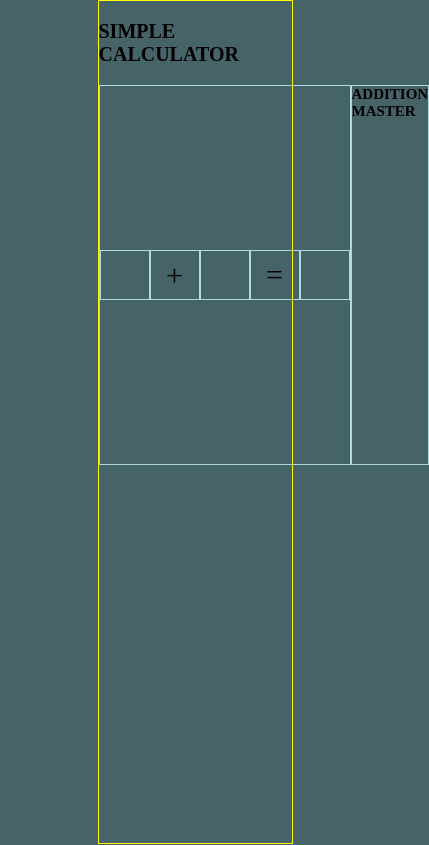
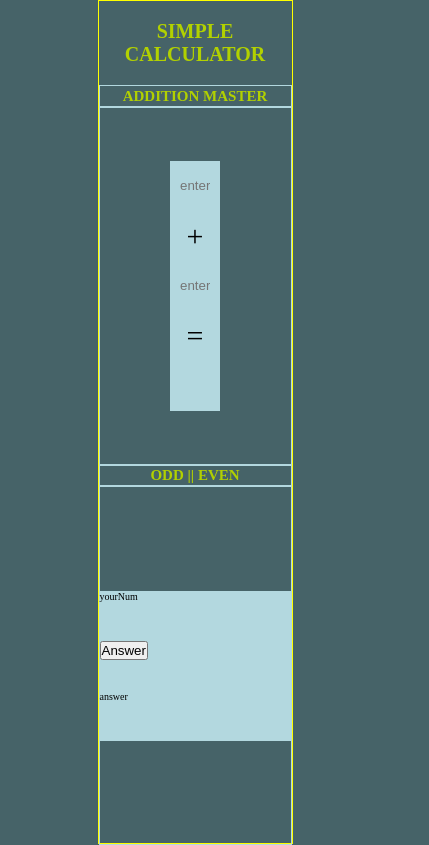
Before and after one commit to EmmanuelMoshood/NodeJS-Challenges, a plain HTML site: page index.html in a window 390 px wide. Shown: the whole page, 429 px wide, since content can reach past the window. Drawn offline with Linux system fonts and the light colour scheme.

Commit message:
started js functionalities

```diff
--- a/calc.js
+++ b/calc.js
@@ -0,0 +1,12 @@
+let sum = 0;
+
+document.querySelector('#addEntry1').addEventListener('click', entry1)
+document.querySelector('#addEntry2').addEventListener('click' entry2)
+
+let entry1 = Number(entry1);
+let entry2 = Number(entry2);
+
+function addEntries() {
+    sum = entry1 + entry2;
+    document.querySelector('#putSumHere').innerText = sum
+}
--- a/index.html
+++ b/index.html
@@ -17,24 +17,46 @@
     <main>
         <section class="funcSection">
             <div id="addEntry1">
-
+                <input id="addEntry1" placeholder="enter number 1">
             </div>
             <div id="addSign">
                 <p>+</p>
             </div>
-            <div id="addEntry2"></div>
+            <div id="addEntry2">
+                <input id="addEntry2" placeholder="enter number 2">
+            </div>
             <div id="equalTo">
                 <p>=</p>
             </div>
-            <div id="ansSum"></div>
+            <div >
+                <p>
+
+                    <span id="putSumHere"></span>
+                <p>
+            </div>
         </section>
         <section class="funcTitle">
             <h2>ADDITION MASTER</h2>
         </section>
+    </main>
 
 
-    </main>
-
+    <footer>
+        <section class="funcSection">
+            <div id="yourNum">
+                <p>yourNum</p>
+            </div>
+            <div>
+                <button id="btn1">Answer</button>
+            </div>
+            <div id="answer">
+                <p>answer</p>
+            </div>
+        </section>
+        <section class="funcTitle">
+            <h2>ODD || EVEN</h2>
+        </section>
+    </footer>
 
 
 
--- a/style.css
+++ b/style.css
@@ -23,6 +23,10 @@ header {
     align-items: center;
     justify-content: center ;
 }
+h1, h2, h3 {
+    text-align: center;
+    color: rgb(178, 209, 0);
+}
 
 
 main{
@@ -36,26 +40,83 @@ main section {
 .funcSection {
     flex: 2;
     display: flex;
+    flex-direction: row;
     justify-content: center;
     align-items: center;
-
+}
+.funcTitle {
+    padding: 5%;
+    display: flex;
+    justify-content: center;
+    align-items: center
+}
+@media screen and (max-width: 900px) {
+    main{
+        height: 45vh;
+        display: flex;
+        flex-direction: column;
+    }
+    .funcSection {
+        display: flex;
+        flex-basis: 100%;
+        flex-direction: column;
+        justify-content: center;
+        align-items: center;
+        order: 1;
+    }
+    .funcTitle {
+        height: 2rem;
+        width: 100%;
+    }
 }
 main section div {
     width: 5rem;
     height: 5rem;
+    background-color: #b3d8df;
+    display: flex;
+    justify-content: center;
+    align-items: center;
+}
+main section div p {
+    font-size: 3rem;
+}
+#addEntry1, #addEntry2  {
+    width: 5rem;
+    height: 5rem;
+    display: flex;
+    justify-content: center;
+    align-items: center;
+    background-color: #b3d8df;
+    padding: 1rem;
+    border: none;
+}
+
+
+
+footer{
+    height: 45vh;
+    display: flex;
+    flex-direction: column;
+}
+footer section {
     border: 0.05rem solid #b3d8df;
     display: flex;
-    flex-wrap: wrap;
+    flex-direction: column;
+}
+footer section div {
+    display: block;
+    background-color: #b3d8df;
+    width: 100%;
+    height: 5rem;
+}
+/* #yourNum {
+    width: 5rem;
+    height: 5rem;
+    background-color: #b3d8df;
+    display: flex;
     justify-content: center;
     align-items: center;
-
-}
-
-main section div p {
-
-    font-size: 3rem;
-}
-
+} */
 
 
 
```
